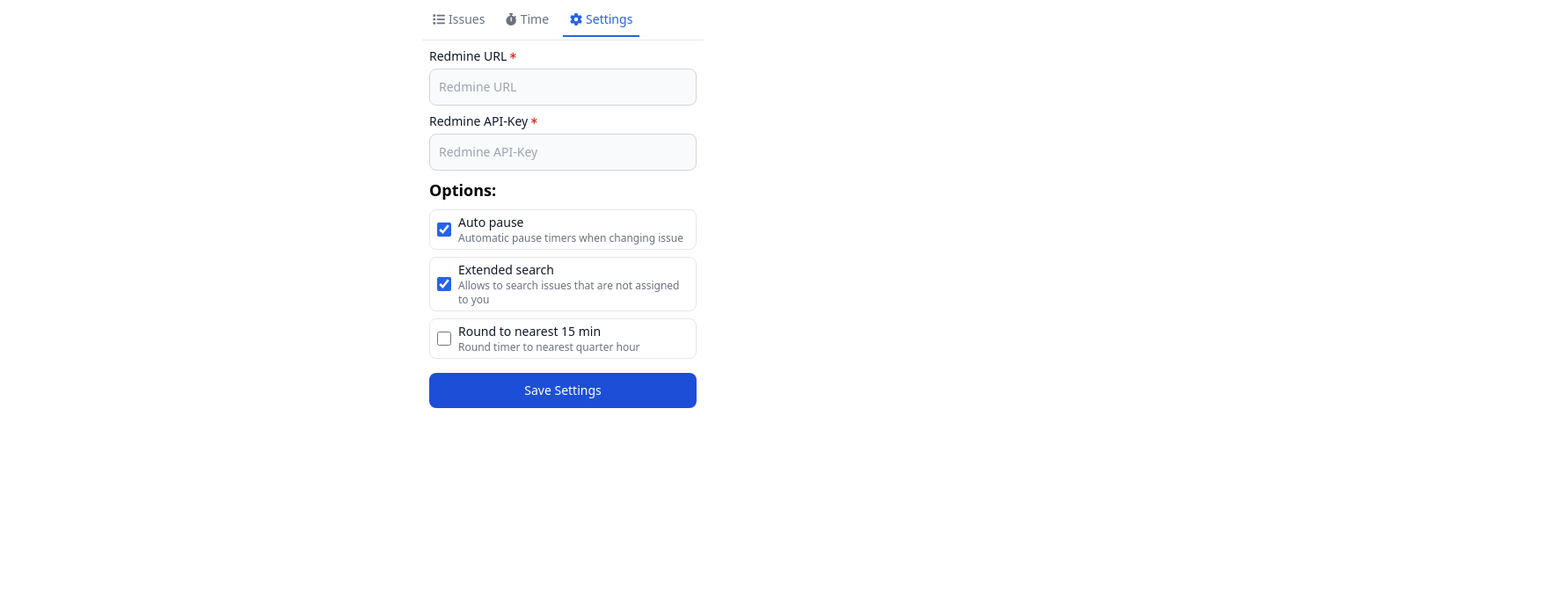
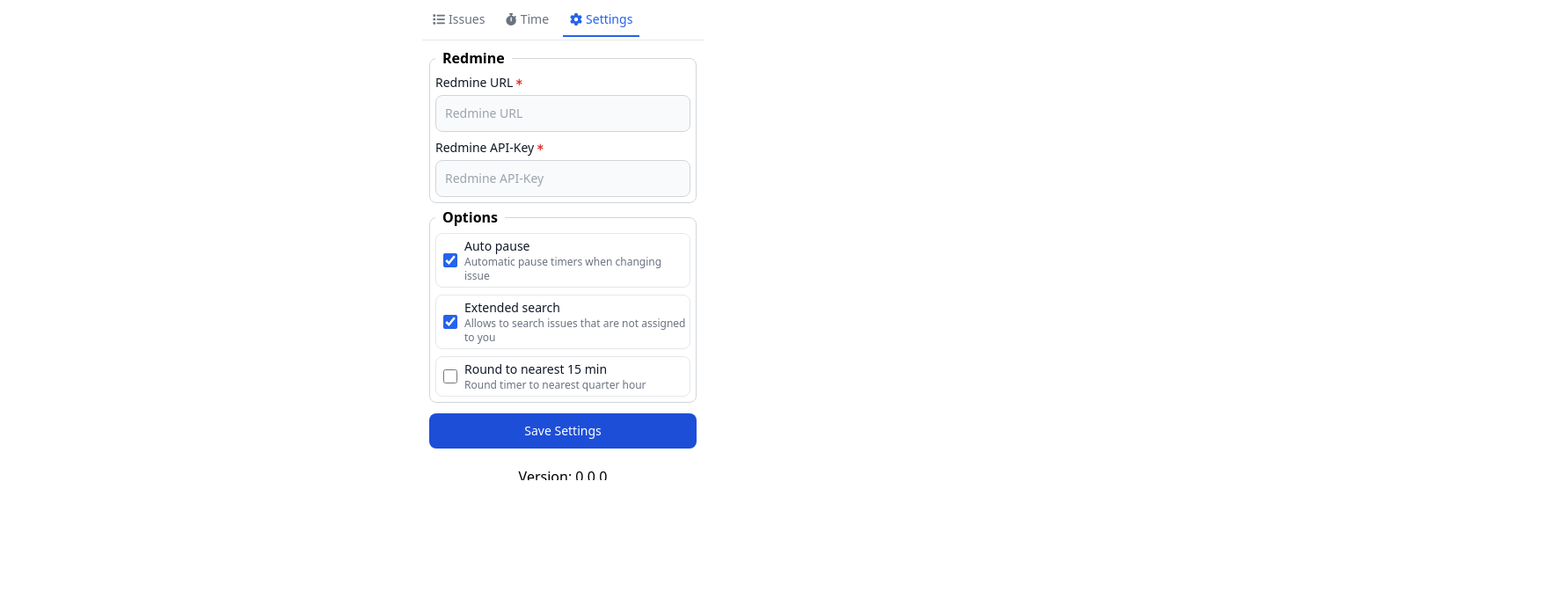
Before and after one commit to CrawlerCode/redmine-time-tracking, a React (Vite) app: page /#/settings in a window 1280 px wide. Shown: the top 672 px of the page at 88% size, 1768 px wide, since content can reach past the window. Built offline with nearby package versions, Linux system fonts and the light colour scheme; no server answers.

Commit message:
refactor: Improved settings page
- Improved settings page
- Moved myAccount query to useMyAccount hook
- Moved search to separate component

```diff
--- /dev/null
+++ b/src/components/issues/Search.tsx
@@ -0,0 +1,52 @@
+import { faSearch } from "@fortawesome/free-solid-svg-icons";
+import { FontAwesomeIcon } from "@fortawesome/react-fontawesome";
+import { useEffect, useRef, useState } from "react";
+import useHotKey from "../../hooks/useHotkey";
+import InputField from "../general/InputField";
+
+type PropTypes = {
+  onSearch: (search: { searching: boolean; query: string }) => void;
+};
+
+const Search = ({ onSearch }: PropTypes) => {
+  const searchRef = useRef<HTMLInputElement>(null);
+  const [searching, setSearching] = useState(false);
+  const [query, setQuery] = useState("");
+
+  useEffect(() => {
+    onSearch({
+      searching,
+      query,
+    });
+  }, [searching, query]);
+
+  // hotkeys
+  useHotKey(
+    () => {
+      setSearching(true);
+      searchRef.current?.focus();
+      searchRef.current?.select();
+    },
+    { ctrl: true, key: "k" }
+  );
+  useHotKey(
+    () => {
+      setSearching(true);
+      searchRef.current?.focus();
+      searchRef.current?.select();
+    },
+    { ctrl: true, key: "f" }
+  );
+  useHotKey(
+    () => {
+      setSearching(false);
+      setQuery("");
+    },
+    { key: "Escape" },
+    searching
+  );
+
+  return <>{searching && <InputField ref={searchRef} icon={<FontAwesomeIcon icon={faSearch} />} placeholder="Search..." className="select-none mb-3" value={query} onChange={(e) => setQuery(e.target.value)} autoFocus autoComplete="off" />}</>;
+};
+
+export default Search;
--- /dev/null
+++ b/src/hooks/useMyAccount.ts
@@ -0,0 +1,17 @@
+import { useQuery } from "@tanstack/react-query";
+import { getMyAccount } from "../api/redmine";
+
+const useMyAccount = () => {
+  const myAccountQuery = useQuery({
+    queryKey: ["myAccount"],
+    queryFn: getMyAccount,
+  });
+
+  return {
+    data: myAccountQuery.data,
+    isLoading: myAccountQuery.isInitialLoading,
+    isError: myAccountQuery.isError,
+  };
+};
+
+export default useMyAccount;
--- a/src/hooks/useMyIssues.ts
+++ b/src/hooks/useMyIssues.ts
@@ -1,16 +1,11 @@
 import { useInfiniteQuery, useQuery } from "@tanstack/react-query";
 import { useEffect } from "react";
-import { getAllMyOpenIssues, getMyAccount, getOpenIssues, searchOpenIssues } from "../api/redmine";
+import { getAllMyOpenIssues, getOpenIssues, searchOpenIssues } from "../api/redmine";
 import useDebounce from "./useDebounce";
 import useSettings from "./useSettings";
 
 const useMyIssues = (additionalIssuesIds: number[], search: string) => {
   const { settings } = useSettings();
-
-  const myAccountQuery = useQuery({
-    queryKey: ["myAccount"],
-    queryFn: getMyAccount,
-  });
 
   const issuesQuery = useInfiniteQuery({
     queryKey: ["issues"],
@@ -60,7 +55,6 @@
   let extendedSearchIssues = extendedSearchIssuesQuery.data ?? [];
 
   return {
-    account: myAccountQuery.data,
     data: issues,
     extendedSearch: extendedSearchIssues,
     isLoading: issuesQuery.isInitialLoading || additionalIssuesQuery.isInitialLoading,
--- a/src/pages/IssuesPage.tsx
+++ b/src/pages/IssuesPage.tsx
@@ -1,11 +1,9 @@
-import { faSearch } from "@fortawesome/free-solid-svg-icons";
-import { FontAwesomeIcon } from "@fortawesome/react-fontawesome";
-import { useEffect, useRef, useState } from "react";
-import InputField from "../components/general/InputField";
+import { useEffect, useState } from "react";
 import Toast from "../components/general/Toast";
 import IssuesList, { IssuesData } from "../components/issues/IssuesList";
 import IssuesListSkeleton from "../components/issues/IssuesListSkeleton";
-import useHotKey from "../hooks/useHotkey";
+import Search from "../components/issues/Search";
+import useMyAccount from "../hooks/useMyAccount";
 import useMyIssues from "../hooks/useMyIssues";
 import useSettings from "../hooks/useSettings";
 import useStorage from "../hooks/useStorage";
@@ -15,32 +13,15 @@
 
   const issuesData = useStorage<IssuesData>("issues", {});
 
-  const searchRef = useRef<HTMLInputElement>(null);
-  const [searching, setSearching] = useState(false);
-  const [search, setSearch] = useState("");
+  const [search, setSearch] = useState<{ searching: boolean; query: string }>({ searching: false, query: "" });
+
   const myIssuesQuery = useMyIssues(
     Object.keys(issuesData.data)
       .map((id) => Number(id))
       .filter((id) => issuesData.data[id].remembered || issuesData.data[id].remember || issuesData.data[id].active || issuesData.data[id].time > 0),
-    searching ? search : ""
+    search.searching ? search.query : ""
   );
-
-  // hotkeys
-  useHotKey(
-    () => {
-      setSearching(true);
-      searchRef.current?.focus();
-    },
-    { ctrl: true, key: "k" }
-  );
-  useHotKey(
-    () => {
-      setSearching(true);
-      searchRef.current?.focus();
-    },
-    { ctrl: true, key: "f" }
-  );
-  useHotKey(() => setSearching(false), { key: "Escape" }, searching);
+  const myAccount = useMyAccount();
 
   useEffect(() => {
     const count = Object.values(issuesData.data).reduce((count, data) => count + (data.active ? 1 : 0), 0);
@@ -53,13 +34,13 @@
 
   return (
     <>
-      {searching && <InputField ref={searchRef} icon={<FontAwesomeIcon icon={faSearch} />} placeholder="Search..." className="select-none mb-3" onChange={(e) => setSearch(e.target.value)} autoFocus autoComplete="off" />}
+      <Search onSearch={setSearch} />
       <div className="flex flex-col gap-y-2">
         {myIssuesQuery.isLoading && <IssuesListSkeleton />}
 
-        <IssuesList account={myIssuesQuery.account} issues={myIssuesQuery.data} issuesData={issuesData} />
+        <IssuesList account={myAccount.data} issues={myIssuesQuery.data} issuesData={issuesData} />
 
-        {searching && settings.options.extendedSearch && (
+        {search.searching && settings.options.extendedSearch && (
           <>
             <div className="relative">
               <div className="absolute inset-0 flex items-center" aria-hidden="true">
@@ -70,7 +51,7 @@
               </div>
             </div>
 
-            <IssuesList account={myIssuesQuery.account} issues={myIssuesQuery.extendedSearch} issuesData={issuesData} />
+            <IssuesList account={myAccount.data} issues={myIssuesQuery.extendedSearch} issuesData={issuesData} />
           </>
         )}
 
--- a/src/pages/SettingsPage.tsx
+++ b/src/pages/SettingsPage.tsx
@@ -6,6 +6,7 @@
 import CheckBox from "../components/general/CheckBox";
 import InputField from "../components/general/InputField";
 import Toast from "../components/general/Toast";
+import useMyAccount from "../hooks/useMyAccount";
 import useSettings, { Settings } from "../hooks/useSettings";
 
 const SettingsPage = () => {
@@ -19,6 +20,8 @@
   }, [settings]);
 
   const [saved, setSaved] = useState(false);
+
+  const myAccount = useMyAccount();
 
   return (
     <>
@@ -42,13 +45,28 @@
         {({ submitForm, touched, errors }) => (
           <>
             <Form>
+              <div className="flex flex-col gap-y-1">
+                <fieldset className="p-1.5 rounded-lg border border-gray-300 dark:border-gray-600">
+                  <legend className="px-2 text-base font-semibold">Redmine</legend>
                   <div className="flex flex-col gap-y-2">
                     <Field type="text" name="redmineURL" title="Redmine URL" placeholder="Redmine URL" required as={InputField} error={touched.redmineURL && errors.redmineURL} />
                     <Field type="password" name="redmineApiKey" title="Redmine API-Key" placeholder="Redmine API-Key" required as={InputField} error={touched.redmineApiKey && errors.redmineApiKey} />
-                <h2 className="text-lg font-semibold">Options:</h2>
+                    {myAccount.data && (
+                      <p>
+                        User: {myAccount.data.firstname} {myAccount.data.lastname} ({myAccount.data.login})
+                      </p>
+                    )}
+                  </div>
+                </fieldset>
+                <fieldset className="p-1.5 rounded-lg border border-gray-300 dark:border-gray-600">
+                  <legend className="px-2 text-base font-semibold">Options</legend>
+                  <div className="flex flex-col gap-y-2">
                     <Field type="checkbox" name="options.autoPauseOnSwitch" title="Auto pause" description="Automatic pause timers when changing issue" as={CheckBox} />
                     <Field type="checkbox" name="options.extendedSearch" title="Extended search" description="Allows to search issues that are not assigned to you" as={CheckBox} />
                     <Field type="checkbox" name="options.roundTimeNearestQuarterHour" title="Round to nearest 15 min" description="Round timer to nearest quarter hour" as={CheckBox} />
+                  </div>
+                </fieldset>
+
                 <button
                   type="button"
                   className={clsx(
@@ -64,7 +82,7 @@
           </>
         )}
       </Formik>
-      <div className="absolute bottom-0 w-full flex flex-col items-center p-2">
+      <div className="w-full flex flex-col items-center p-2 mt-3">
         <g>{chrome.runtime.getManifest().name}</g>
         <p>Version: {chrome.runtime.getManifest().version}</p>
       </div>
--- a/src/types/redmine.ts
+++ b/src/types/redmine.ts
@@ -71,8 +71,9 @@
 
 export type TAccount = {
   id: number;
-  fistname: string;
+  login: string;
+  firstname: string;
   lastname: string;
-  login: string;
   mail: string;
+  last_login_on: string;
 };
```
Lines whose indentation alone changed are shown as unchanged.
